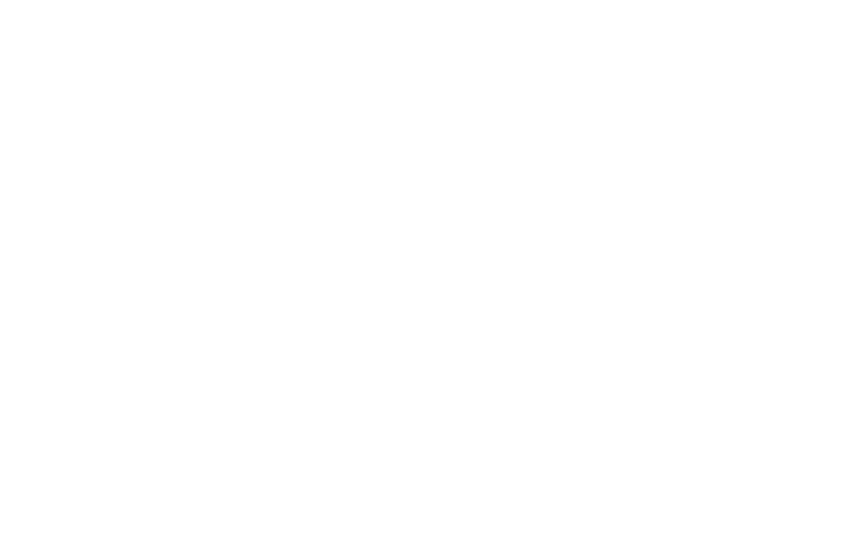
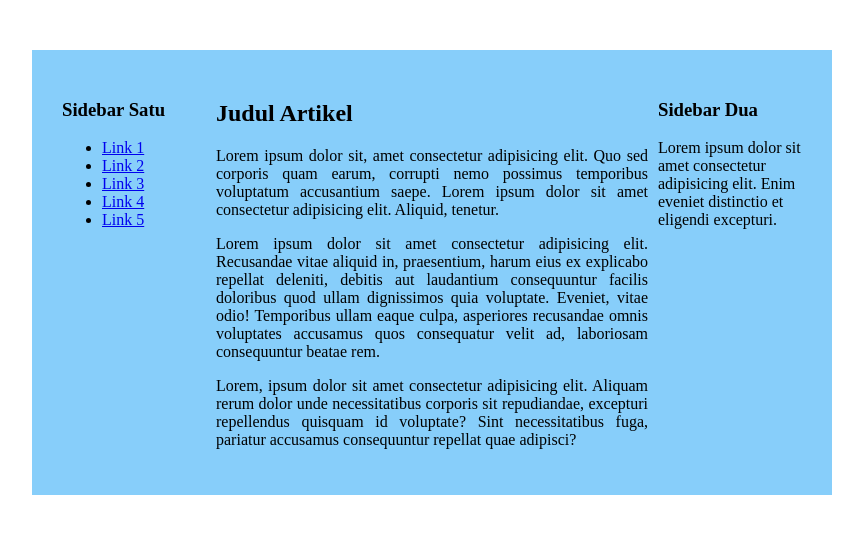
Before and after one commit to fhrlzmn/belajar-flexbox, a plain HTML site: page latihan/index.html in a window 1280 px wide. Shown: the whole page, without its empty margins (208-1071 px from the left). Drawn offline with Linux system fonts and the light colour scheme.

Commit message:
Latihan ke-1

```diff
--- a/latihan/index.html
+++ b/latihan/index.html
@@ -7,5 +7,50 @@
     <title>Latihan Flexbox</title>
     <link rel="stylesheet" href="style/style.css" />
   </head>
-  <body></body>
+  <body>
+    <!-- Latihan 1 -->
+    <div class="container-satu">
+      <div class="kolom-utama">
+        <h2>Judul Artikel</h2>
+        <p>
+          Lorem ipsum dolor sit, amet consectetur adipisicing elit. Quo sed
+          corporis quam earum, corrupti nemo possimus temporibus voluptatum
+          accusantium saepe. Lorem ipsum dolor sit amet consectetur adipisicing
+          elit. Aliquid, tenetur.
+        </p>
+        <p>
+          Lorem ipsum dolor sit amet consectetur adipisicing elit. Recusandae
+          vitae aliquid in, praesentium, harum eius ex explicabo repellat
+          deleniti, debitis aut laudantium consequuntur facilis doloribus quod
+          ullam dignissimos quia voluptate. Eveniet, vitae odio! Temporibus
+          ullam eaque culpa, asperiores recusandae omnis voluptates accusamus
+          quos consequatur velit ad, laboriosam consequuntur beatae rem.
+        </p>
+        <p>
+          Lorem, ipsum dolor sit amet consectetur adipisicing elit. Aliquam
+          rerum dolor unde necessitatibus corporis sit repudiandae, excepturi
+          repellendus quisquam id voluptate? Sint necessitatibus fuga, pariatur
+          accusamus consequuntur repellat quae adipisci?
+        </p>
+      </div>
+      <div class="sidebar-satu">
+        <h3>Sidebar Satu</h3>
+        <ul>
+          <li><a href="#">Link 1</a></li>
+          <li><a href="#">Link 2</a></li>
+          <li><a href="#">Link 3</a></li>
+          <li><a href="#">Link 4</a></li>
+          <li><a href="#">Link 5</a></li>
+        </ul>
+      </div>
+      <div class="sidebar-dua">
+        <h3>Sidebar Dua</h3>
+        <p>
+          Lorem ipsum dolor sit amet consectetur adipisicing elit. Enim eveniet
+          distinctio et eligendi excepturi.
+        </p>
+      </div>
+    </div>
+    <!-- Akhir Latihan 1 -->
+  </body>
 </html>
--- a/latihan/style/style.css
+++ b/latihan/style/style.css
@@ -0,0 +1,31 @@
+html,
+body {
+  margin: 0;
+  padding: 0;
+}
+
+.container-satu {
+  width: 800px;
+  margin: 50px auto;
+  background-color: lightskyblue;
+  padding: 30px;
+  box-sizing: border-box;
+  display: flex;
+}
+
+.kolom-utama {
+  flex: 3;
+  order: 2;
+  margin: 0 10px;
+  text-align: justify;
+}
+
+.sidebar-satu {
+  flex: 1;
+  order: 1;
+}
+
+.sidebar-dua {
+  flex: 1;
+  order: 3;
+}
```
